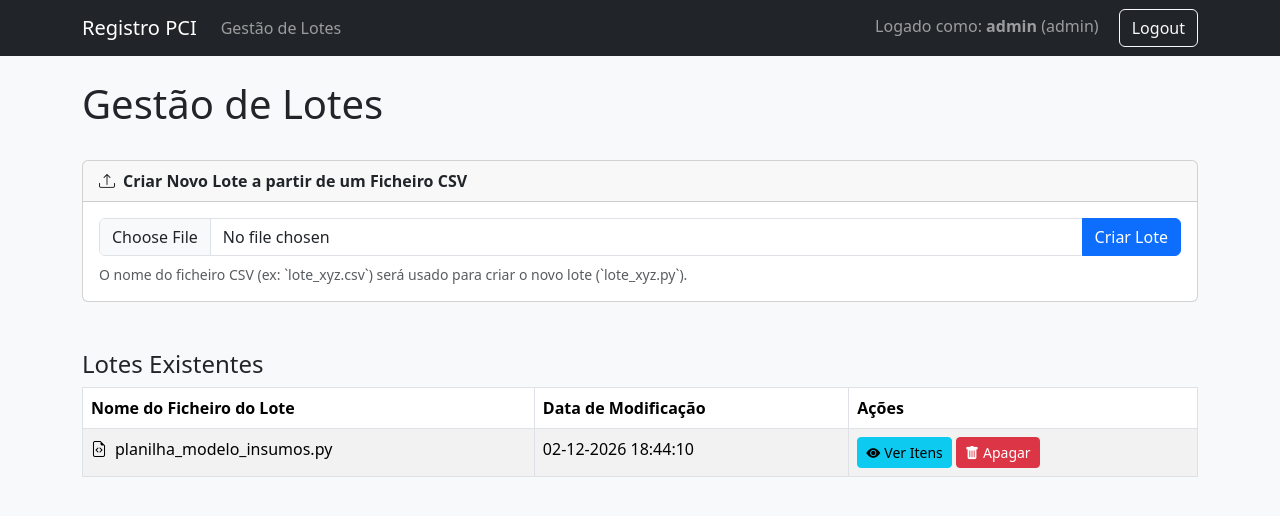
After one commit to gustavo-gbarreto/Registro-de-PCIs, a Flask app: page /lotes/ in a window 1280 px wide. The commit adds this page. Shown: the top 516 px of the page. Run offline with Flask 3, Linux system fonts and the light colour scheme; a user stored in the database is signed in.

Commit message:
inclusão do menu de gestâo de lotes, exploraçâo de conteudo e geração de planilhas novas, todas as outras funcionalidades foram mantidas

```diff
--- a/main.py
+++ b/main.py
@@ -2,47 +2,47 @@ from flask import Flask, render_template, request, redirect, url_for, flash
 from routes.admin import admin_route
 from routes.cliente import cliente_route
 from routes.home import home_route
+from routes.lotes import lotes_route
 from database.user_database import users_db
 from flask_login import LoginManager, UserMixin, login_user, logout_user, login_required, current_user
 from flask_bcrypt import Bcrypt
 
 app = Flask(__name__)
-app.config['SECRET_KEY'] = 'uma-chave-secreta-muito-segura-aqui'
+app.config['SECRET_KEY'] = 'uma-chave-secreta-muito-segura-e-diferente-desta'
 
 bcrypt = Bcrypt(app)
 login_manager = LoginManager()
 login_manager.init_app(app)
 login_manager.login_view = 'login'
-login_manager.login_message = "Por favor, faça login para acessar esta página."
+login_manager.login_message = "Por favor, faça login para aceder a esta página."
 
 class User(UserMixin):
-    def __init__(self, id, username, password_hash, role):
-        self.id = id
+    def __init__(self, user_id, username, password_hash, role):
+        self.id = user_id
         self.username = username
         self.password = password_hash
         self.role = role
 
-users = {uid: User(uid, data['username'], data['password'], data['role']) for uid, data in users_db.items()}
+users = {uid: User(user_id=uid, username=data['username'], password_hash=data['password'], role=data['role']) for uid, data in users_db.items()}
 
 @login_manager.user_loader
 def load_user(user_id):
     return users.get(user_id)
 
+# Registo de todos os blueprints da aplicação
 app.register_blueprint(home_route)
 app.register_blueprint(admin_route, url_prefix='/admin')
 app.register_blueprint(cliente_route, url_prefix='/cliente')
-
+app.register_blueprint(lotes_route, url_prefix='/lotes')
 
 @app.route('/login', methods=['GET', 'POST'])
 def login():
+    if current_user.is_authenticated:
+        return redirect(url_for('home.home'))
+
     if request.method == 'POST':
         username = request.form.get('username')
         password = request.form.get('password')
-
-        # --- INÍCIO DA DEPURAÇÃO ---
-        print("\n--- Nova Tentativa de Login ---")
-        print(f"Usuário digitado no formulário: '{username}'")
-        print(f"Senha digitada no formulário: '{password}'")
 
         user_to_login = None
         for u in users.values():
@@ -50,24 +50,14 @@ def login():
                 user_to_login = u
                 break
 
-        print(f"Usuário encontrado no banco de dados: {user_to_login.username if user_to_login else 'Nenhum'}")
-
-        if user_to_login:
-            is_password_correct = bcrypt.check_password_hash(user_to_login.password, password)
-            print(f"A senha está correta? {is_password_correct}")
-
-            if is_password_correct:
-                login_user(user_to_login)
-                flash('Login realizado com sucesso!', 'success')
-                print("--- Login BEM-SUCEDIDO ---\n")
-                if user_to_login.role == 'admin':
-                    return redirect(url_for('admin.lista_lotes_admin'))
-                else:
-                    return redirect(url_for('cliente.lista_lotes'))
-
-        flash('Usuário ou senha inválidos.', 'danger')
-        print("--- Login FALHOU ---\n")
-        # --- FIM DA DEPURAÇÃO ---
+        if user_to_login and bcrypt.check_password_hash(user_to_login.password, password):
+            login_user(user_to_login)
+            if user_to_login.role == 'admin':
+                return redirect(url_for('admin.lista_lotes_admin'))
+            else:
+                return redirect(url_for('cliente.lista_lotes'))
+        else:
+            flash('Utilizador ou senha inválidos.', 'danger')
 
     return render_template('login.html')
 
--- /dev/null
+++ b/routes/lotes.py
@@ -0,0 +1,123 @@
+import os
+import csv
+import io
+import datetime
+import json
+import importlib.util
+from flask import Blueprint, render_template, request, flash, redirect, url_for, jsonify
+from flask_login import login_required
+from routes.admin import admin_required
+
+lotes_route = Blueprint('lotes', __name__)
+
+DATABASE_DIR = 'database'
+EXCLUDED_FILES = ['PCI_list.py', 'user_database.py', '__init__.py']
+
+@lotes_route.route('/')
+@login_required # Clientes e Admins podem ver a lista
+def listar_lotes():
+    lote_files_info = []
+    try:
+        all_files = os.listdir(DATABASE_DIR)
+        for filename in sorted(all_files):
+            if filename.endswith('.py') and filename not in EXCLUDED_FILES:
+                filepath = os.path.join(DATABASE_DIR, filename)
+                mod_time = os.path.getmtime(filepath)
+                mod_date = datetime.datetime.fromtimestamp(mod_time).strftime('%d-%m-%Y %H:%M:%S')
+                lote_files_info.append({'name': filename, 'date': mod_date})
+    except FileNotFoundError:
+        flash("O diretório 'database' não foi encontrado.", 'danger')
+    return render_template('lista_lotes.html', lotes=lote_files_info)
+
+@lotes_route.route('/upload_lote', methods=['POST'])
+@login_required
+@admin_required # Apenas admins podem criar lotes
+def upload_lote():
+    if 'csv_file' not in request.files or request.files['csv_file'].filename == '':
+        flash('Nenhum ficheiro selecionado.', 'warning')
+        return redirect(url_for('lotes.listar_lotes'))
+
+    file = request.files['csv_file']
+
+    if file and file.filename.endswith('.csv'):
+        try:
+            base_filename = os.path.splitext(file.filename)[0].replace(' ', '_').lower()
+            new_py_filename = f"{base_filename}.py"
+            new_filepath = os.path.join(DATABASE_DIR, new_py_filename)
+
+            if os.path.exists(new_filepath):
+                flash(f'Um lote com o nome "{new_py_filename}" já existe. Por favor, renomeie o ficheiro CSV e tente novamente.', 'danger')
+                return redirect(url_for('lotes.listar_lotes'))
+
+            stream = io.StringIO(file.stream.read().decode("UTF-8"), newline=None)
+            csv_reader = csv.DictReader(stream)
+
+            lote_data = {}
+            item_id = 1
+            for row in csv_reader:
+                lote_data[str(item_id)] = row
+                item_id += 1
+
+            if not lote_data:
+                flash('O ficheiro CSV está vazio ou em formato incorreto.', 'warning')
+                return redirect(url_for('lotes.listar_lotes'))
+
+            with open(new_filepath, 'w', encoding='utf-8') as f:
+                f.write("LOTE_DATA = ")
+                f.write(json.dumps(lote_data, indent=4, ensure_ascii=False))
+
+            flash(f'O lote "{new_py_filename}" foi criado com sucesso com {len(lote_data)} itens!', 'success')
+
+        except (OSError, csv.Error, UnicodeDecodeError) as e:
+            flash(f'Ocorreu um erro ao processar o ficheiro: {e}', 'danger')
+
+        return redirect(url_for('lotes.listar_lotes'))
+
+    else:
+        flash('Formato de ficheiro inválido. Por favor, envie um ficheiro .csv.', 'danger')
+        return redirect(url_for('lotes.listar_lotes'))
+
+@lotes_route.route('/<string:lote_filename>')
+@login_required # Clientes e Admins podem ver os detalhes
+def detalhe_lote(lote_filename):
+    if not lote_filename.endswith('.py') or lote_filename in EXCLUDED_FILES or '..' in lote_filename:
+        flash("Nome de lote inválido ou acesso não permitido.", "danger")
+        return redirect(url_for('lotes.listar_lotes'))
+
+    filepath = os.path.join(DATABASE_DIR, lote_filename)
+
+    if not os.path.exists(filepath):
+        flash(f"O lote '{lote_filename}' não foi encontrado.", "danger")
+        return redirect(url_for('lotes.listar_lotes'))
+
+    try:
+        spec = importlib.util.spec_from_file_location(lote_filename, filepath)
+        lote_module = importlib.util.module_from_spec(spec)
+        spec.loader.exec_module(lote_module)
+        lote_data = lote_module.LOTE_DATA
+
+    except (AttributeError, ImportError) as e:
+        flash(f"Não foi possível ler os dados do lote '{lote_filename}'. Verifique o formato do ficheiro. Erro: {e}", "danger")
+        return redirect(url_for('lotes.listar_lotes'))
+
+    return render_template('detalhe_lote.html', lote_data=lote_data, filename=lote_filename)
+
+@lotes_route.route('/<string:lote_filename>/delete', methods=['DELETE'])
+@login_required
+@admin_required # Apenas admins podem apagar
+def apagar_lote(lote_filename):
+    if not lote_filename.endswith('.py') or lote_filename in EXCLUDED_FILES or '..' in lote_filename:
+        return jsonify({'success': False, 'message': 'Nome de ficheiro inválido.'}), 400
+
+    filepath = os.path.join(DATABASE_DIR, lote_filename)
+
+    if os.path.exists(filepath):
+        try:
+            os.remove(filepath)
+            flash(f'O lote "{lote_filename}" foi apagado com sucesso.', 'success')
+            return jsonify({'success': True}), 200
+        except OSError as e:
+            flash(f'Não foi possível apagar o lote. Erro: {e}', 'danger')
+            return jsonify({'success': False, 'message': str(e)}), 500
+    else:
+        return jsonify({'success': False, 'message': 'Lote não encontrado.'}), 404
--- a/templates/base.html
+++ b/templates/base.html
@@ -13,8 +13,17 @@
     <nav class="navbar navbar-expand-lg navbar-dark bg-dark mb-4">
           <div class="container">
         <a class="navbar-brand" href="{{ url_for('home.home') }}">Registro PCI</a>
+
+        {% if current_user.is_authenticated %}
+        <ul class="navbar-nav me-auto">
+            <li class="nav-item">
+                <a class="nav-link" href="{{ url_for('lotes.listar_lotes') }}">Gestão de Lotes</a>
+            </li>
+        </ul>
+        {% endif %}
+
             <div class="ms-auto">
-          {% if current_user and current_user.is_authenticated %}
+                {% if current_user.is_authenticated %}
                 <span class="navbar-text me-3">
                     Logado como: <strong>{{ current_user.username }}</strong> ({{ current_user.role }})
                 </span>
--- /dev/null
+++ b/templates/lista_lotes.html
@@ -0,0 +1,76 @@
+{% extends "base.html" %}
+
+{% block title %}Gestão de Lotes{% endblock %}
+
+{% block content %}
+<div class="d-flex justify-content-between align-items-center mb-4">
+    <h1>Gestão de Lotes</h1>
+</div>
+
+{% if current_user.is_authenticated and current_user.role == 'admin' %}
+<div class="card mb-4">
+    <div class="card-header">
+        <strong><i class="bi bi-upload me-2"></i>Criar Novo Lote a partir de um Ficheiro CSV</strong>
+    </div>
+    <div class="card-body">
+        <form action="{{ url_for('lotes.upload_lote') }}" method="POST" enctype="multipart/form-data">
+            <div class="input-group">
+                <input type="file" class="form-control" name="csv_file" id="csv_file" accept=".csv" required>
+                <button class="btn btn-primary" type="submit">Criar Lote</button>
+            </div>
+            <div class="form-text mt-2">
+                O nome do ficheiro CSV (ex: `lote_xyz.csv`) será usado para criar o novo lote (`lote_xyz.py`).
+            </div>
+        </form>
+    </div>
+</div>
+{% endif %}
+<h2 class="h4 mt-5">Lotes Existentes</h2>
+<div class="table-responsive">
+    <table class="table table-striped table-bordered table-hover">
+        <thead>
+            <tr>
+                <th>Nome do Ficheiro do Lote</th>
+                <th>Data de Modificação</th>
+                <th>Ações</th>
+            </tr>
+        </thead>
+        <tbody>
+            {% for lote in lotes %}
+            <tr>
+                <td><i class="bi bi-file-earmark-code me-2"></i>{{ lote.name }}</td>
+                <td>{{ lote.date }}</td>
+                <td>
+                    <a href="{{ url_for('lotes.detalhe_lote', lote_filename=lote.name) }}" class="btn btn-sm btn-info">
+                        <i class="bi bi-eye-fill me-1"></i>Ver Itens
+                    </a>
+
+                    {% if current_user.is_authenticated and current_user.role == 'admin' %}
+                    <button class="btn btn-sm btn-danger"
+                            c-delete="{{ url_for('lotes.apagar_lote', lote_filename=lote.name) }}"
+                            c-redirect="{{ url_for('lotes.listar_lotes') }}"
+                            c-confirm="Tem a certeza que deseja apagar o lote '{{ lote.name }}'? Esta ação é irreversível.">
+                        <i class="bi bi-trash-fill me-1"></i>Apagar
+                    </button>
+                    {% endif %}
+                    </td>
+            </tr>
+            {% else %}
+            <tr><td colspan="3" class="text-center">Nenhum lote adicional encontrado.</td></tr>
+            {% endfor %}
+        </tbody>
+    </table>
+</div>
+{% endblock %}
+
+{% block scripts %}
+<script>
+    // É importante garantir que o cru.js seja inicializado nesta página
+    // para que o botão 'c-delete' funcione para o admin.
+    document.addEventListener('DOMContentLoaded', () => {
+        if (window.$C) {
+            $C();
+        }
+    });
+</script>
+{% endblock %}
```
Also changed, not shown: database/PCI_list.py (+7 -17 lines), database/planilha_modelo_insumos.py (added, +29 -0 lines), templates/detalhe_lote.html (added, +45 -0 lines). Lines whose indentation alone changed are shown as unchanged.
